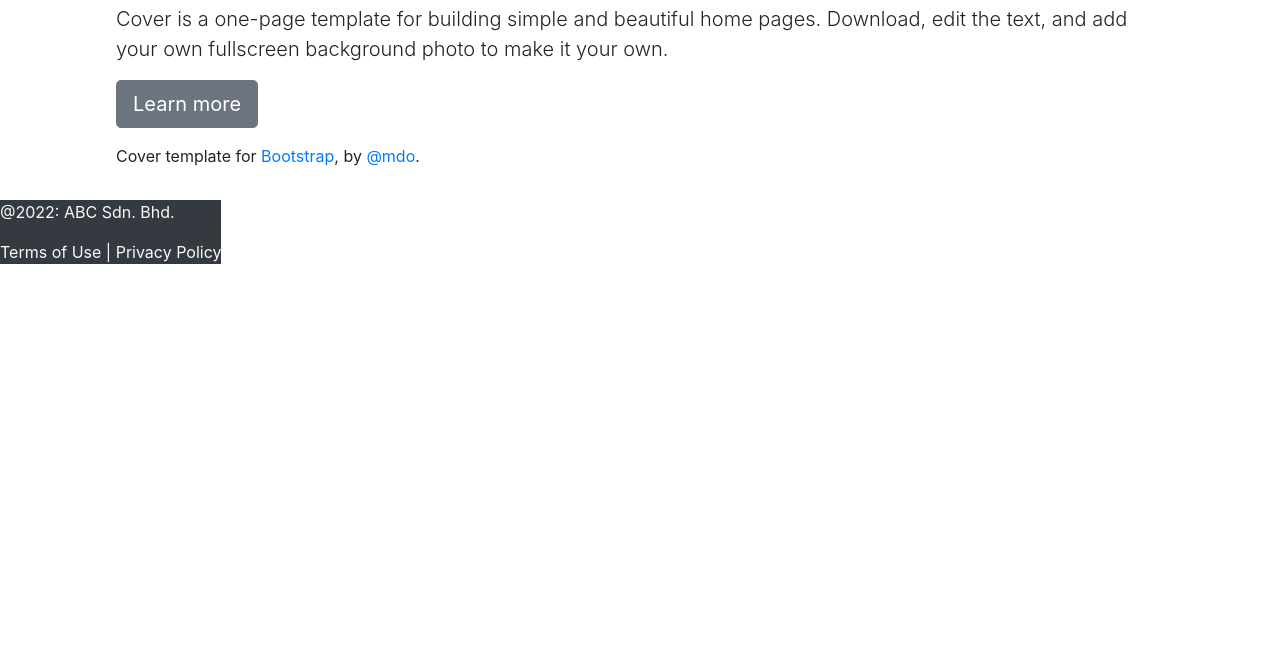
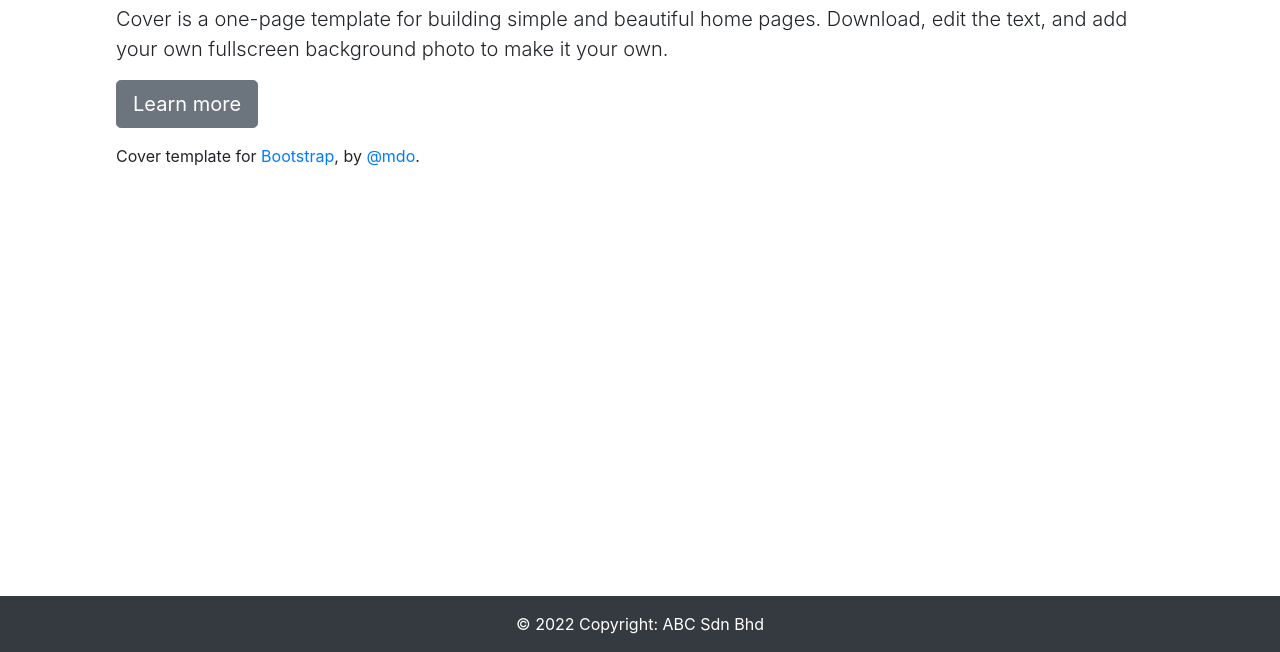
Before and after one commit to ShafiqAiman/workspace, a Django app: page /roombooking/ in a window 1280 px wide. Shown: the part 148-800 px from the top of the page. Run offline with Django 4.2, Linux system fonts and the light colour scheme; some libraries are stand-ins or nearby versions.

Commit message:
Added Footer

```diff
--- a/roombooking/templates/base_generic.html
+++ b/roombooking/templates/base_generic.html
@@ -57,11 +57,14 @@
     <div class="row">
 
       <div class="container">{% block content %}{% endblock %}</div>
-      <footer>
-        <div class="footer text-light bg-dark">
-          <p>@2022: ABC Sdn. Bhd.</p>
-          <p>Terms of Use | Privacy Policy</p>
+      <footer class="text-center text-white fixed-bottom bg-dark">
+
+        <!-- Copyright -->
+        <div class="text-center p-3">
+          © 2022 Copyright:
+          <a class="text-white">ABC Sdn Bhd</a>
         </div>
+        <!-- Copyright -->
       </footer>
     </div>
   </div>
```
